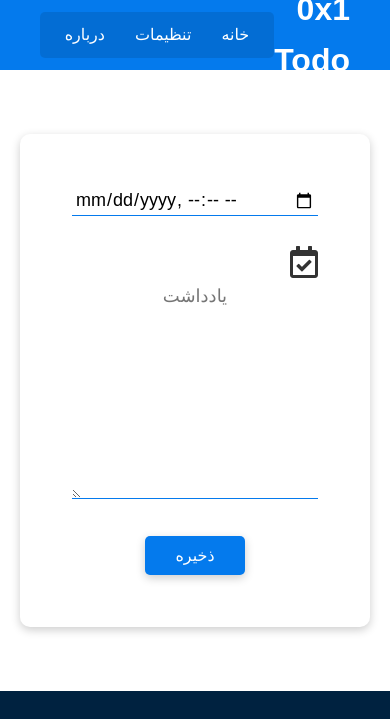
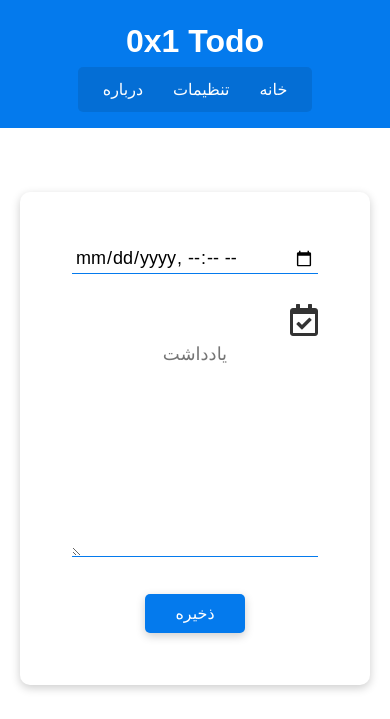
Before and after one commit to 0x1byte/faTodoApp, a plain HTML site: page index.html in a window 390 px wide. Shown: the top 719 px of the page. Drawn offline with Linux system fonts and the light colour scheme; a web font is replaced by a local one.

Commit message:
responsive mobile

```diff
--- a/style.css
+++ b/style.css
@@ -37,7 +37,7 @@ a{
 .navbar{
     background-color: var(--theme-color);
     color: #fff;
-    height: 70px;
+    height: 5rem;
 }
 .navbar .flex{
     justify-content: space-between;
@@ -166,3 +166,16 @@ textarea:focus{
 .fa-instagram:hover {
     color: #B32E87;
 }
+
+@media(max-width:768px){
+    .navbar .flex{
+        display: flex;
+        flex-direction: column;
+        justify-content:center ;
+        align-items: center;
+    }
+
+    .navbar{
+        height: 8rem;
+    }
+}
```
